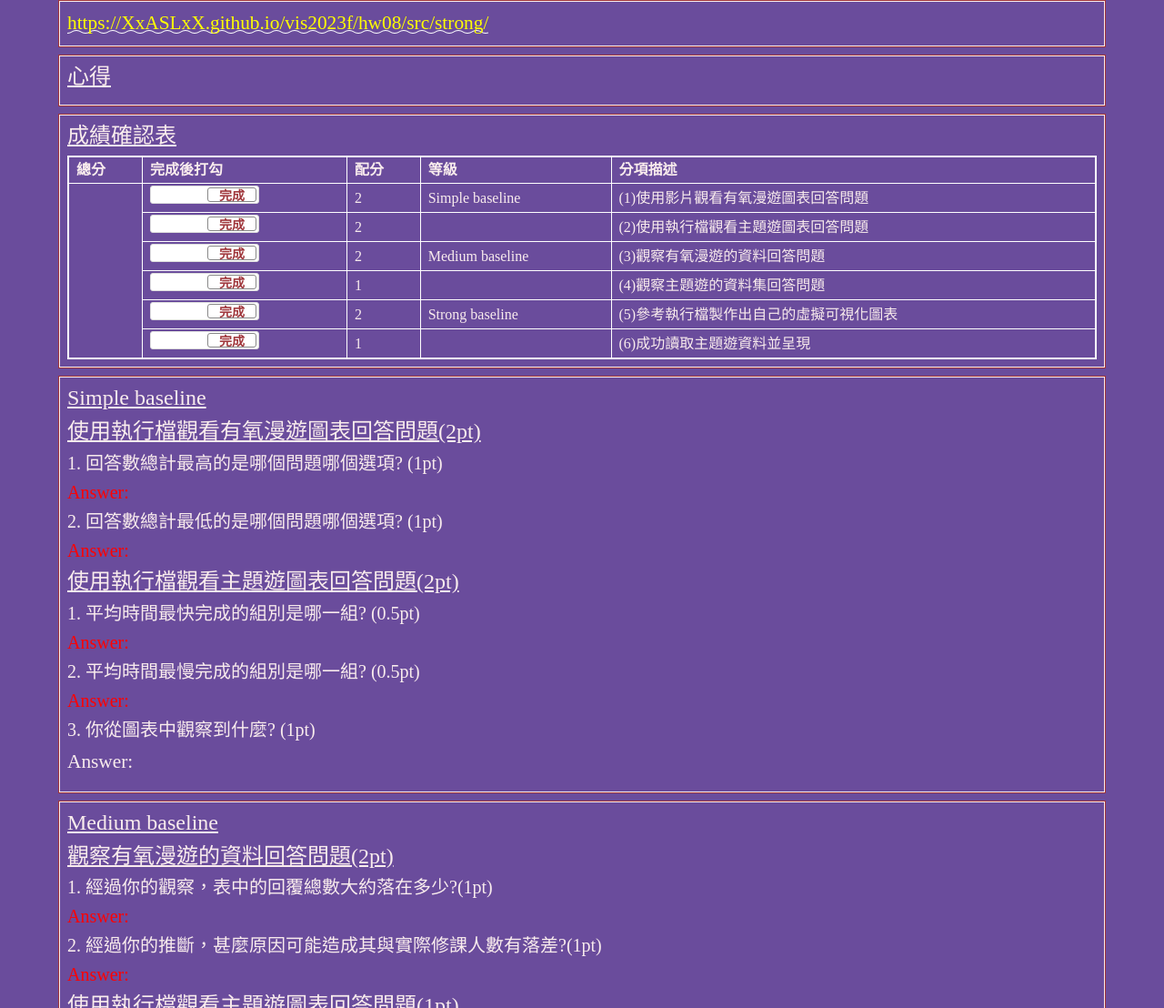
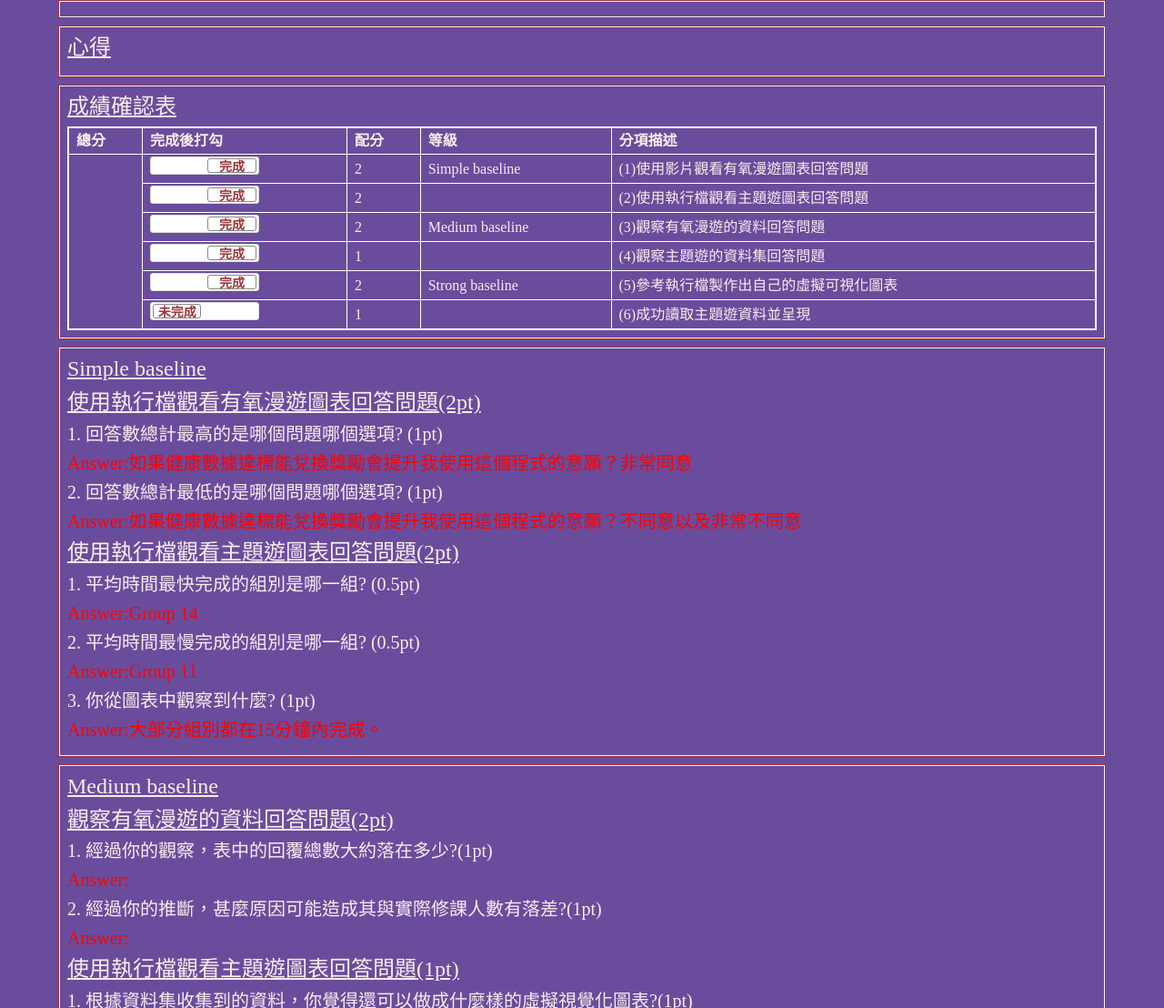
Before and after one commit to Lu0912/vis2023f, a plain HTML site: page hw08/index.html in a window 1280 px wide. Shown: the part 250-1358 px from the top of the page at 91% size. Drawn offline with nearby package versions, Linux system fonts and the light colour scheme.

Commit message:
Update index.html

```diff
--- a/hw08/index.html
+++ b/hw08/index.html
@@ -231,7 +231,7 @@
       <!-- ------------------------------------------------>
       <div class="row hw12">
         <div class="col-md-12 twenty">
-          <a href="https://XxASLxX.github.io/vis2023f/hw08/src/strong/">https://XxASLxX.github.io/vis2023f/hw08/src/strong/</a>
+          <a href="https://Lu0912.github.io/vis2023f/hw08/src/strong/"></a>
           </div>
       </div>
       <!-- ------------------------------------------------>
@@ -327,7 +327,7 @@
                   type="checkbox"
                   class="flipswitch"
                   id="myCheckbox5"
-                  checked="checked"
+
                 />
               </td>
               <td id="m5">1</td>
@@ -346,36 +346,34 @@
             1. 回答數總計最高的是哪個問題哪個選項? (1pt)
           </h5>
           <h5 style="color: red;">
-            Answer:
+            Answer:如果健康數據達標能兌換獎勵會提升我使用這個程式的意願？非常同意
           </h5>
 
           <h5>
             2. 回答數總計最低的是哪個問題哪個選項? (1pt)
           </h5>
           <h5 style="color: red;">
-            Answer:
+            Answer:如果健康數據達標能兌換獎勵會提升我使用這個程式的意願？不同意以及非常不同意
           </h5>
           <h4><u>使用執行檔觀看主題遊圖表回答問題(2pt)</u></h4>
           <h5>
             1. 平均時間最快完成的組別是哪一組? (0.5pt)
           </h5>
           <h5 style="color: red;">
-            Answer:
+            Answer:Group 14
           </h5>
 
           <h5>
             2. 平均時間最慢完成的組別是哪一組? (0.5pt)
           </h5>
           <h5 style="color: red;">
-            Answer:
+            Answer:Group 11
           </h5>
-
           <h5>
             3. 你從圖表中觀察到什麼? (1pt)
-
           </h5>
-          Answer:
-          <h5>
+            <h5 style="color: red;">
+            Answer:大部分組別都在15分鐘內完成。
           </h5>
         </div>
       </div>
```
